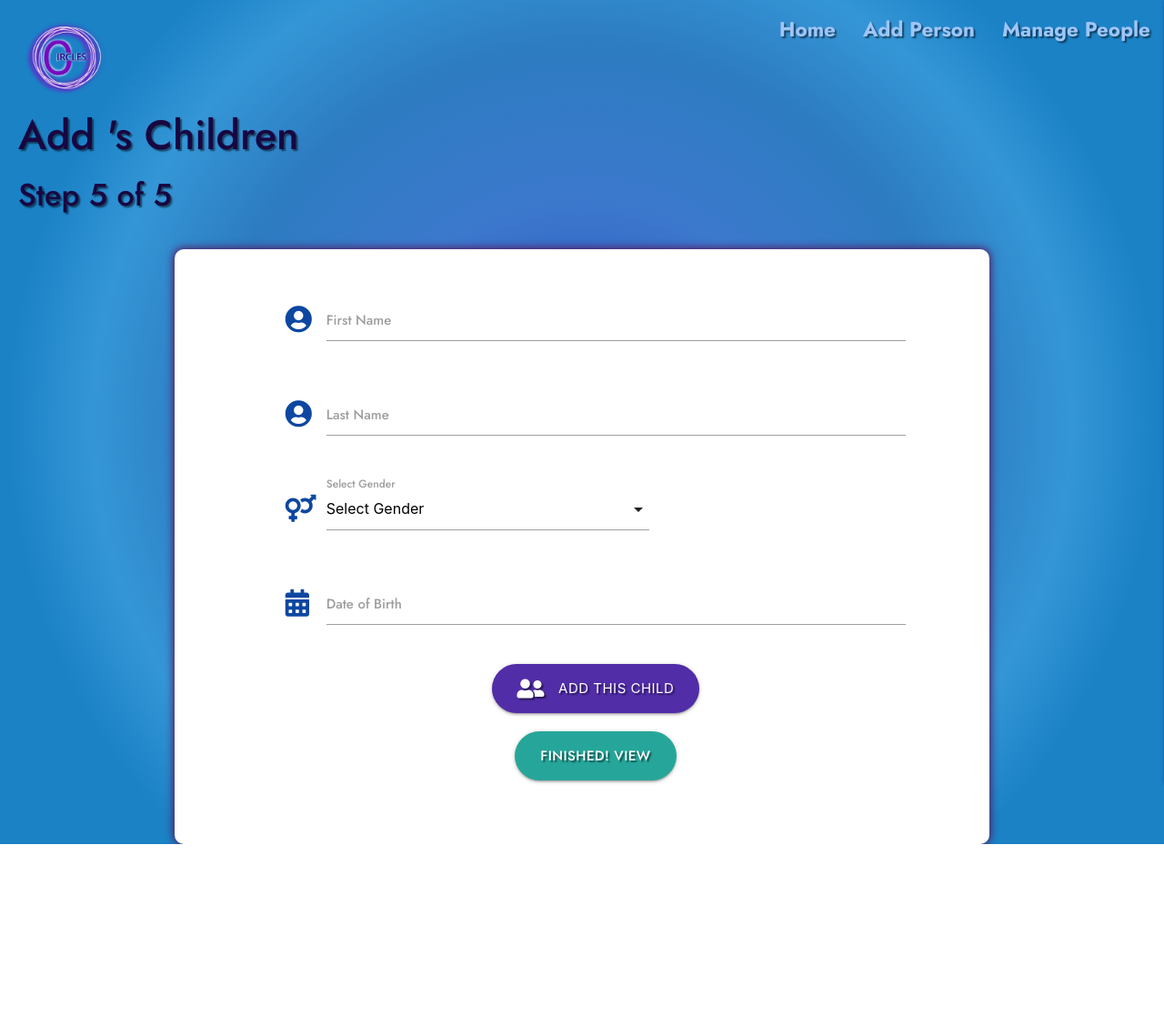
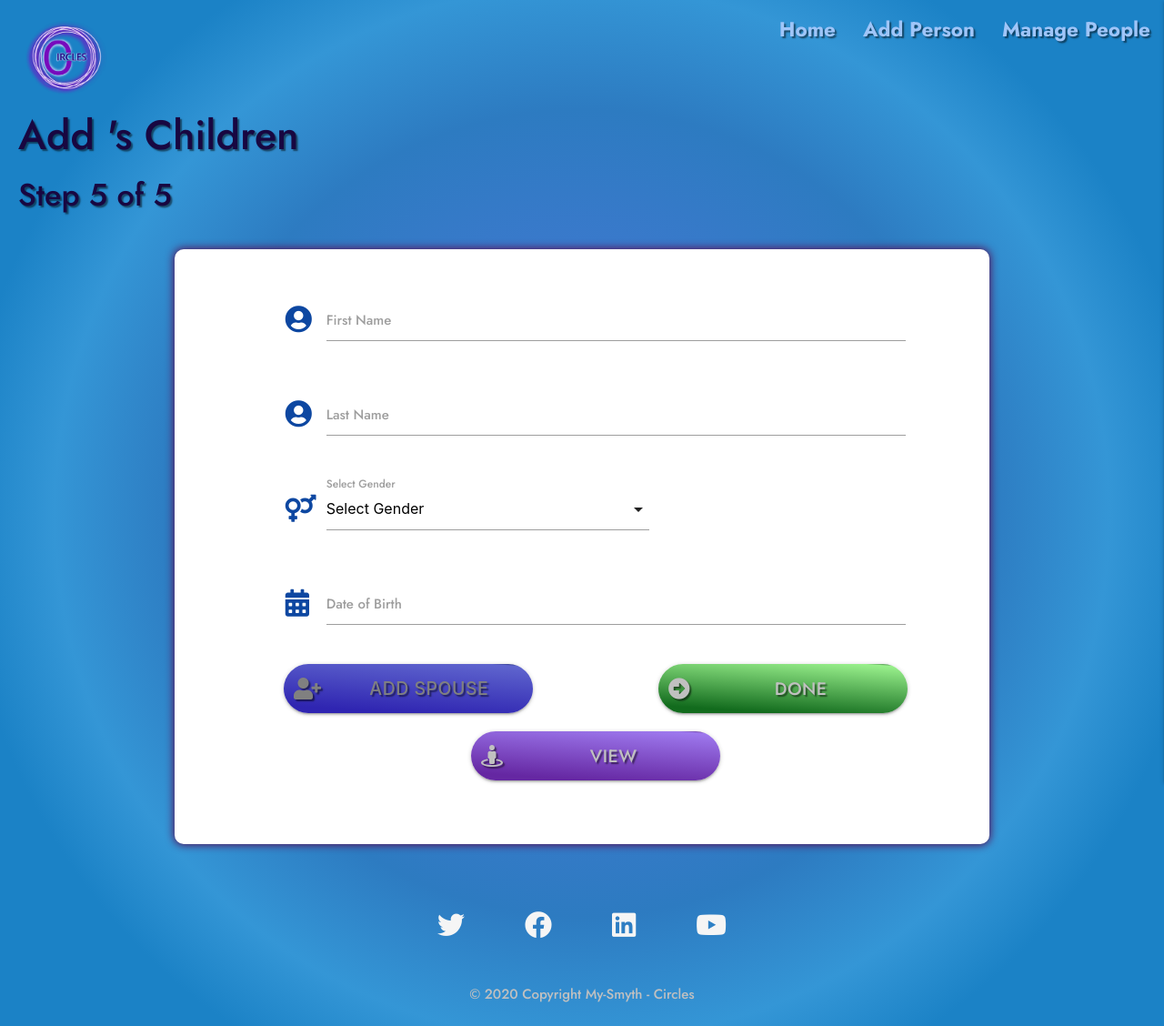
Before and after one commit to Mr-Smyth/circles, a Flask app: template templates/assign_children.html in a window 1280 px wide. Shown: the whole page at 91% size. Before the commit the page ends 928 px from the top, so only its background shows below. Run offline with Flask 2, Linux system fonts and the light colour scheme; the template is opened without the code that fills it, so the values that code supplies are empty; some libraries are stand-ins or nearby versions.

Commit message:
Add footer to base.html and modified buttons styles on form pages

```diff
--- a/app.py
+++ b/app.py
@@ -130,7 +130,7 @@ def add_person():
                 {"_id": ObjectId(person_id)},
                 {"$set": person_update})
 
-        flash("This Person has bees successfully added to Circles")
+        flash("This Person has been successfully added to Circles")
         return redirect(url_for(
             "assign_parents", person_id=person_id))
 
--- a/static/css/base.css
+++ b/static/css/base.css
@@ -41,6 +41,54 @@ body {
     margin: 5px;
     font-size: 1rem;
     border-radius: 30px;
+}
+
+.btn-blue{
+    font-size: 1.1rem;
+    color: grey;
+    font-weight: 500;
+    background: rgb(47,37,177);
+    background: linear-gradient(4deg, rgba(47,37,177,1) 12%, rgb(95, 101, 206) 95%, rgba(7,22,70,1) 100%);
+    transition: 0.5s;
+}
+
+.btn-blue:hover{
+    font-size: 1.1rem;
+    color: #c0c0c0;
+    background: rgb(47,37,177);
+    background: linear-gradient(4deg, rgb(95, 101, 206) 12%, rgba(7,22,70,1) 95%, rgba(7,22,70,1) 100%);
+}
+
+.btn-green{
+    font-size: 1.1rem;
+    color: #c0c0c0;
+    font-weight: 500;
+    background: rgb(18,107,29);
+    background: linear-gradient(4deg, rgba(18,107,29,1) 12%, rgba(153,240,140,1) 95%, rgba(5,50,19,1) 100%);
+    transition: 0.5s;
+}
+
+.btn-green:hover{
+    font-size: 1.1rem;
+    color: #ffffff;
+    background: rgb(18,107,29);
+    background: linear-gradient(4deg, rgba(153,240,140,1) 12%, rgba(5,50,19,1) 95%, rgba(5,50,19,1) 100%);
+}
+
+.btn-purple{
+    font-size: 1.1rem;
+    color: #c0c0c0;
+    font-weight: 500;
+    background: rgb(101,39,162);
+    background: linear-gradient(4deg, rgba(101,39,162,1) 12%, rgba(158,121,238,1) 95%, rgba(69,19,91,1) 100%);
+    transition: 0.5s;
+}
+
+.btn-purple:hover{
+    font-size: 1.1rem;
+    color: #ffffff;
+    background: rgb(101,39,162);
+    background: linear-gradient(4deg, rgba(158,121,238,1) 12%, rgba(69,19,91,1) 95%, rgba(69,19,91,1) 100%);
 }
 
 .clear {
@@ -170,3 +218,70 @@ label.active {
 .dropdown-content li>a, .dropdown-content li>span {
     color: royalblue;
 }
+
+/* FOOTER */
+#circles-footer{
+    min-height: 150px;
+    margin-top: 50px;
+    color: silver;
+    display: flex;
+    flex-direction: column;
+    justify-content: space-around;
+    align-items: center;
+    width: 100%;
+
+}
+
+#copyright{
+    text-align: center;
+}
+
+#social-links{
+    width: 80%;
+    display: flex;
+    flex-direction: row;
+    justify-content: space-around;
+}
+
+#social-links i{
+    font-size: 2rem;
+    transition: all 0.55s ease-in-out;
+}
+
+#social-links i:hover{
+    color: rgba(87,15,87,1);
+    text-shadow: 0px 0px 10px rgb(240, 239, 175);
+}
+
+/* MEDIA QUERIES */
+/* portrait tablets, portrait iPad, e-readers (Nook/Kindle), landscape 800x480 phones (Android) */
+@media (min-width:600px){
+    .btn-blue,
+    .btn-green,
+    .btn-purple{
+        font-size: 1.3rem;
+        font-weight: 500;
+    }
+    .btn-blue:hover,
+    .btn-green:hover,
+    .btn-purple:hover{
+        font-size: 1.3rem;
+        font-weight: 500;
+    }
+}
+
+
+/* tablet, landscape iPad, lo-res laptops ands desktops */
+@media (min-width:801px) {
+    #social-links{
+    width: 50%;
+    }
+}
+
+/* big landscape tablets, laptops, and desktops */
+@media (min-width:1025px) {
+    #social-links{
+    width: 30%;
+    }
+
+}
--- a/templates/assign_children.html
+++ b/templates/assign_children.html
@@ -96,12 +96,16 @@
                 <!-- SUBMIT BUTTON -->
 				<div class="row">
 					<div class="col s12 center-align">
-						<button type="submit" class="btn-large deep-purple darken-2 text-shadow">
-				            Add this Child <i class="fas fa-user-friends left"></i>
+						<button type="submit" class="col s10 m5 push-s1 xl4 push-xl1 btn-large btn-blue text-shadow">
+				            Add Spouse <i class="fas fa-user-plus left"></i>
 				        </button>
+                        <a href="{{ url_for('home') }}" class="col s10 m5 push-s1 push-m1 xl4 push-xl3 btn-large btn-green text-shadow">
+                        Done<i class="fas fa-arrow-alt-circle-right left"></i> </a>
+
                     </div>
                     <div class="col s12 center-align">
-                        <a href="{{ url_for('view_circle', person_id=person._id) }}" class="btn-large gold darken-4 text-shadow">Finished! View {{ person.first_name }}</a>
+					    <a href="{{ url_for('view_circle', person_id=person._id) }}" class="col s10 push-s1 m11 xl4 offset-xl4 btn-large btn-purple text-shadow">
+                        <i class="fas fas fa-street-view left"></i>View {{ person.first_name }}</a>
                     </div>
 				</div>
 			</form>
--- a/templates/base.html
+++ b/templates/base.html
@@ -55,6 +55,26 @@
 
 
     {% block content %} {% endblock %}
+	<footer id="circles-footer">
+		<div id="social-links">
+			<a class="grey-text text-lighten-4 right" href="https://twitter.com" target="_blank" aria-label="Link to Twitter">
+				<i class="fab fa-twitter"></i>
+			</a>
+			<a class="grey-text text-lighten-4 right" href="https://facebook.com" target="_blank" aria-label="Link to Facebook">
+				<i class="fab fa-facebook"></i>
+			</a>
+			<a class="grey-text text-lighten-4 right" href="https://www.linkedin.com" target="_blank"
+				aria-label="Link to Linked In">
+				<i class="fab fa-linkedin"></i>
+			</a>
+			<a class="grey-text text-lighten-4 right" href="https://www.youtube.com" target="_blank"
+				aria-label="Link to You Tube">
+				<i class="fab fa-youtube"></i>
+			</a>
+		</div>
+        <div id="copyright">© 2020 Copyright My-Smyth - Circles
+        </div>
+	</footer>
     <!-- Materialize JS script -->
     <script src="https://cdnjs.cloudflare.com/ajax/libs/materialize/1.0.0/js/materialize.min.js"></script>
     <!-- Static JS -->
```
Also changed, not shown: templates/assign_siblings.html (+8 -3 lines), templates/assign_spouse_partner.html (+7 -3 lines), templates/edit_person.html (+10 -2 lines).
